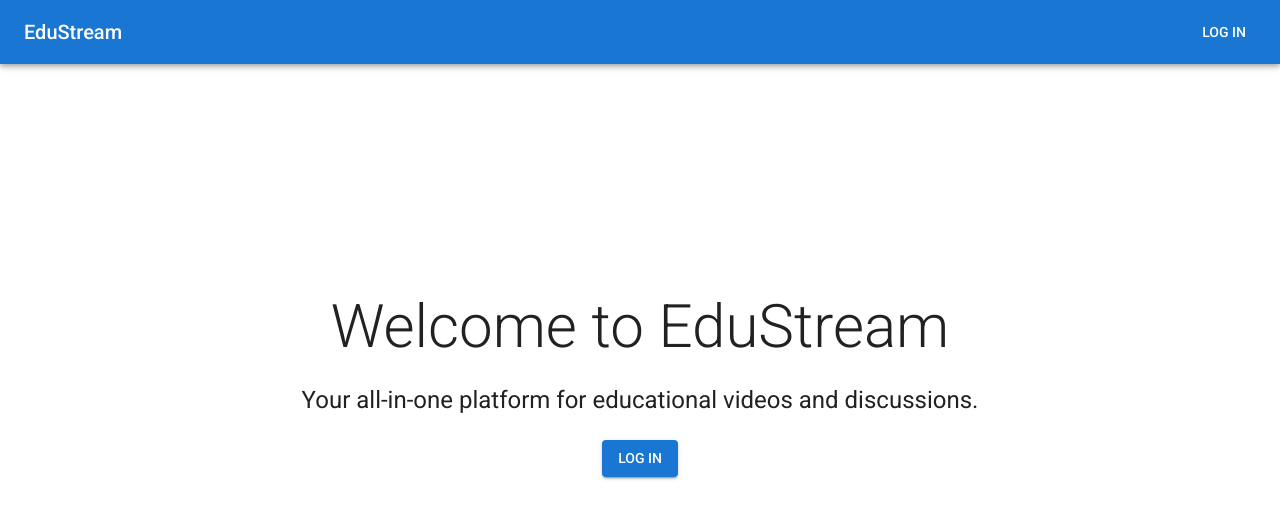
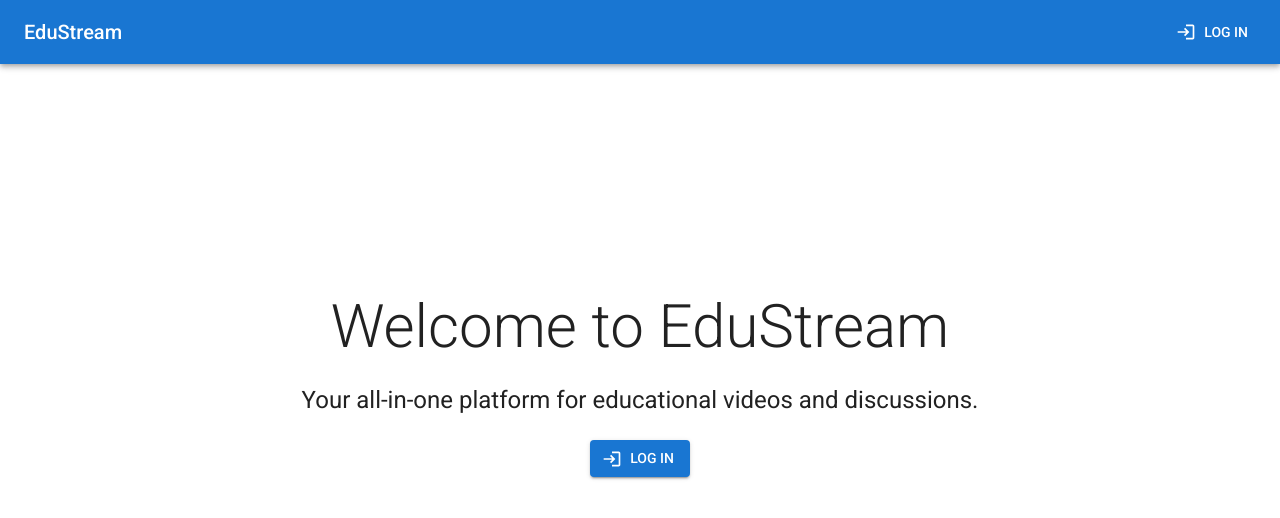
Before and after one commit to carter-loremdigital/scope-labs-educational-video-player, a Next.js app: page / in a window 1280 px wide. Shown: the top 518 px of the page. Built offline with nearby package versions, Linux system fonts and the light colour scheme; what @mui/material-nextjs would draw is missing.

Commit message:
User client authentication

```diff
--- a/src/app/layout.tsx
+++ b/src/app/layout.tsx
@@ -5,6 +5,7 @@ import { Roboto } from "next/font/google";
 import { ThemeProvider, CssBaseline } from "@mui/material";
 import theme from "@/styles/theme";
 import Navbar from "@/components/Navbar";
+import { AuthProvider } from "@/context/AuthContext";
 
 const roboto = Roboto({
   weight: ["300", "400", "500", "700"],
@@ -29,8 +30,11 @@ export default function RootLayout({
         <AppRouterCacheProvider>
           <ThemeProvider theme={theme}>
             <CssBaseline />
-            <Navbar />
-            {children}
+
+            <AuthProvider>
+              <Navbar />
+              {children}
+            </AuthProvider>
           </ThemeProvider>
         </AppRouterCacheProvider>
       </body>
--- a/src/app/page.tsx
+++ b/src/app/page.tsx
@@ -1,6 +1,11 @@
+"use client";
+
 import Hero from "@/components/Hero";
-import { Typography } from "@mui/material";
+import VideoDashboard from "@/components/VideoDashboard";
+import { useAuth } from "@/context/AuthContext";
 
 export default function Home() {
-  return <Hero />;
+  const { userId } = useAuth();
+
+  return <>{userId ? <VideoDashboard /> : <Hero />}</>;
 }
--- a/src/components/Hero.tsx
+++ b/src/components/Hero.tsx
@@ -1,3 +1,4 @@
+import { Login } from "@mui/icons-material";
 import { Box, Typography, Button } from "@mui/material";
 
 const Hero = () => {
@@ -19,7 +20,13 @@ const Hero = () => {
       <Typography variant="h5" component="p" gutterBottom>
         Your all-in-one platform for educational videos and discussions.
       </Typography>
-      <Button href="/login" variant="contained" color="primary" sx={{ mt: 2 }}>
+      <Button
+        href="/login"
+        variant="contained"
+        color="primary"
+        sx={{ mt: 2 }}
+        startIcon={<Login />}
+      >
         Log In
       </Button>
     </Box>
--- a/src/components/Navbar.tsx
+++ b/src/components/Navbar.tsx
@@ -1,22 +1,42 @@
+"use client";
 import {
   AppBar,
   Toolbar,
   Link as MUILink,
   Button,
   Typography,
+  Box,
 } from "@mui/material";
 import Link from "next/link";
+import { useAuth } from "@/context/AuthContext";
+import { Add, Login, Logout } from "@mui/icons-material";
 
 const Navbar = () => {
+  const { logout, firstName } = useAuth();
   return (
     <AppBar position="sticky">
       <Toolbar sx={{ justifyContent: "space-between" }}>
         <MUILink component={Link} href="/" underline="none" color="inherit">
           <Typography variant="h6">EduStream</Typography>
         </MUILink>
-        <Button href="/login" color="inherit">
-          Log In
-        </Button>
+
+        {firstName ? (
+          // Authenticated user
+          <Box sx={{ display: "flex", alignItems: "center", gap: 2 }}>
+            <Typography>Hi, {firstName}</Typography>
+            <Button color="inherit" startIcon={<Add />}>
+              Upload
+            </Button>
+            <Button color="inherit" startIcon={<Logout />} onClick={logout}>
+              Log Out
+            </Button>
+          </Box>
+        ) : (
+          // Unauthenticated user
+          <Button href="/login" color="inherit" startIcon={<Login />}>
+            Log In
+          </Button>
+        )}
       </Toolbar>
     </AppBar>
   );
--- /dev/null
+++ b/src/components/VideoDashboard.tsx
@@ -0,0 +1,9 @@
+import React from "react";
+
+type Props = {};
+
+const VideoDashboard = (props: Props) => {
+  return <div>VideoDashboard</div>;
+};
+
+export default VideoDashboard;
--- /dev/null
+++ b/src/context/AuthContext.tsx
@@ -0,0 +1,89 @@
+"use client";
+import {
+  createContext,
+  useContext,
+  useState,
+  ReactNode,
+  useEffect,
+} from "react";
+
+// TS type for Auth Context
+interface AuthContextType {
+  firstName: string;
+  lastName: string;
+  userId: string;
+  setUser: (firstName: string, lastName: string) => void;
+  logout: () => void;
+}
+
+const AuthContext = createContext<AuthContextType | undefined>(undefined);
+
+export const AuthProvider = ({ children }: { children: ReactNode }) => {
+  const [firstName, setFirstName] = useState("");
+  const [lastName, setLastName] = useState("");
+  const [userId, setUserId] = useState("");
+
+  // Store auth data in localStorage (not suitable for production but works for our app)
+  // localStorage allows us to maintain login state across hot reloads and full refreshes
+  // On mount, retrieve auth state from local storage if available
+  useEffect(() => {
+    const storedAuth = localStorage.getItem("authData");
+    if (storedAuth) {
+      try {
+        const parsed = JSON.parse(storedAuth);
+        setFirstName(parsed.firstName || "");
+        setLastName(parsed.lastName || "");
+        setUserId(parsed.userId || "");
+      } catch (error) {
+        console.error("Failed to parse authData from localStorage", error);
+      }
+    }
+  }, []);
+
+  // When auth state changes, update local storage
+  useEffect(() => {
+    if (firstName && lastName && userId) {
+      localStorage.setItem(
+        "authData",
+        JSON.stringify({ firstName, lastName, userId })
+      );
+    } else {
+      localStorage.removeItem("authData"); // Clear local storage if user data is empty (i.e. logged out)
+    }
+  }, [firstName, lastName, userId]);
+
+  // setUser function to set global auth state
+  const setUser = (firstName: string, lastName: string) => {
+    setFirstName(firstName);
+    setLastName(lastName);
+    // Compute userId in lowercase snake case
+    const computedUserId = `${firstName.trim().toLowerCase()}_${lastName
+      .trim()
+      .toLowerCase()}`;
+    setUserId(computedUserId);
+  };
+
+  // logout function clears global auth state
+  const logout = () => {
+    setFirstName("");
+    setLastName("");
+    setUserId("");
+  };
+
+  return (
+    <AuthContext.Provider
+      value={{ firstName, lastName, userId, setUser, logout }}
+    >
+      {children}
+    </AuthContext.Provider>
+  );
+};
+
+// Custom hook to access context in components
+export const useAuth = () => {
+  const context = useContext(AuthContext);
+  if (!context) {
+    throw new Error("useAuth must be used within an AuthProvider");
+  }
+  return context;
+};
```
Also changed, not shown: src/app/login/page.tsx (+8 -3 lines).
